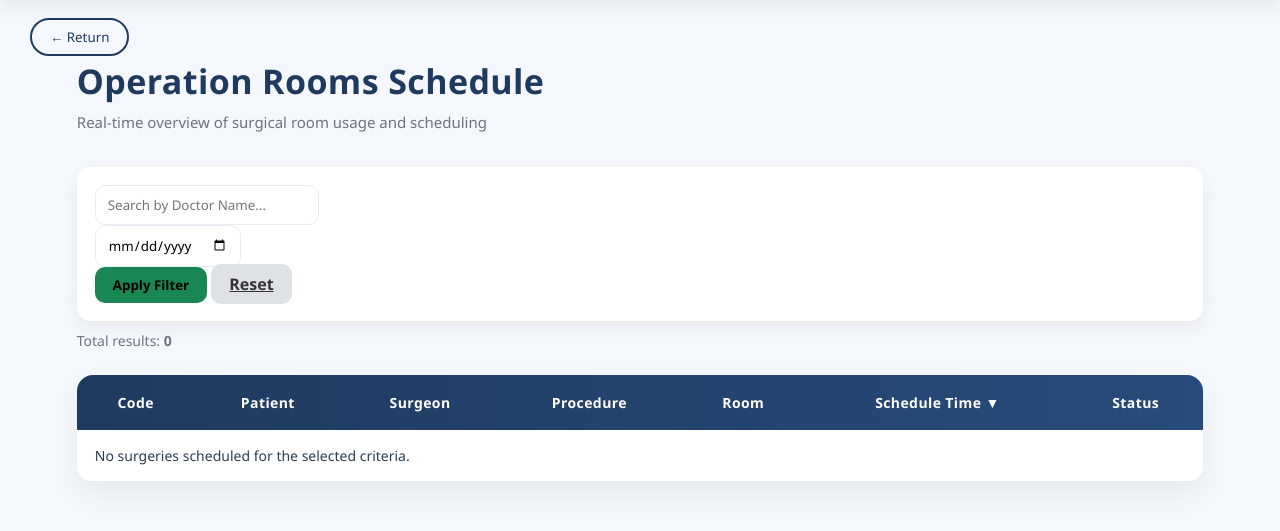
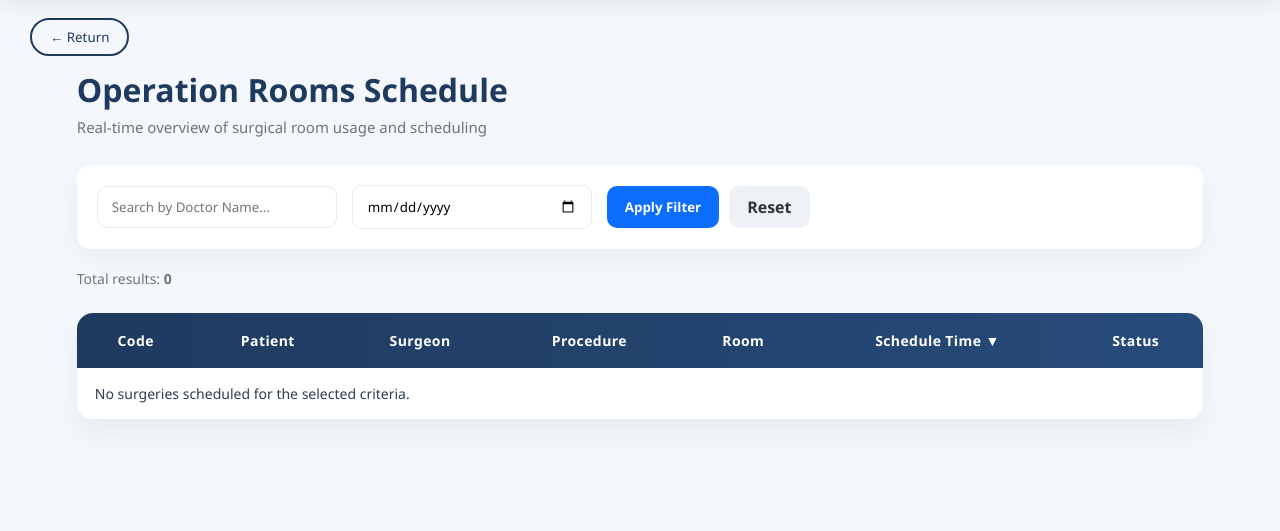
Before and after one commit to leenalshargabi/HealthCare, a Flask app: page /surgeries in a window 1280 px wide. Shown: the part 82-613 px from the top of the page. Run offline with Flask 3, Linux system fonts and the light colour scheme; the visitor is signed in with stand-in values (Sample User, id 1); data that the repository does not hold is empty.

Commit message:
surgeries fixed

```diff
--- /dev/null
+++ b/static/css/surgeries.css
@@ -0,0 +1,83 @@
+/* PAGE WRAPPER */
+.surgeries-page {
+  padding: 60px 6%;
+  animation: fadeIn 0.4s ease;
+}
+
+/* HEADER */
+.page-header h1 {
+  font-size: 32px;
+  color: var(--secondary);
+  margin-bottom: 6px;
+}
+
+.page-header .subtitle {
+  color: #6c757d;
+  margin-bottom: 28px;
+}
+
+/* FILTER WRAPPER */
+.filter-wrapper {
+  background: white;
+  padding: 20px;
+  border-radius: 14px;
+  box-shadow: 0 8px 24px rgba(0,0,0,0.05);
+  margin-bottom: 20px;
+}
+
+/* FILTER FORM */
+.filter-form {
+  display: flex;
+  gap: 15px;
+  flex-wrap: wrap;
+  align-items: center;
+}
+
+.filter-group input {
+  padding: 11px 14px;
+  border-radius: 10px;
+  border: 1px solid var(--border-soft);
+  min-width: 240px;
+  transition: 0.25s;
+}
+
+.filter-group input:focus {
+  border-color: var(--primary);
+  box-shadow: 0 0 0 3px rgba(13,110,253,0.1);
+  outline: none;
+}
+
+/* ACTIONS */
+.filter-actions {
+  display: flex;
+  gap: 10px;
+}
+
+/* BUTTONS */
+.btn-primary {
+  background: var(--primary);
+  border: none;
+  padding: 10px 18px;
+  border-radius: 10px;
+  color: white;
+  font-weight: 600;
+  cursor: pointer;
+  transition: 0.25s;
+}
+
+.btn-primary:hover {
+  background: #0b5ed7;
+}
+
+.btn-secondary {
+  background: #eef2f6;
+  padding: 10px 18px;
+  border-radius: 10px;
+  color: #333;
+  font-weight: 600;
+  text-decoration: none;
+}
+
+.btn-secondary:hover {
+  background: #dde3ea;
+}
--- a/templates/surgeries.html
+++ b/templates/surgeries.html
@@ -4,38 +4,48 @@
 
 {% block extra_css %}
 <link rel="stylesheet" href="{{ url_for('static', filename='css/main.css') }}">
+<link rel="stylesheet" href="{{ url_for('static', filename='css/surgeries.css') }}">
 {% endblock %}
 
 {% block content %}
 
-<section class="rooms-page">
+<section class="surgeries-page">
+
+    <div class="page-header">
         <h1>Operation Rooms Schedule</h1>
-    <p class="subtitle">Real-time overview of surgical room usage and scheduling</p>
+        <p class="subtitle">
+            Real-time overview of surgical room usage and scheduling
+        </p>
+    </div>
 
     <!-- FILTER FORM -->
-    <form method="GET" class="row g-3 mb-4">
-        <div class="col-md-4">
-            <input type="text" name="doctor" class="form-control"
+    <div class="filter-wrapper">
+        <form method="GET" class="filter-form">
+
+            <div class="filter-group">
+                <input type="text" name="doctor"
                        placeholder="Search by Doctor Name..."
                        value="{{ q_doctor or '' }}">
             </div>
 
-        <div class="col-md-3">
-            <input type="date" name="date" class="form-control"
+            <div class="filter-group">
+                <input type="date" name="date"
                        value="{{ q_date or '' }}">
             </div>
 
             <input type="hidden" name="order" value="{{ order }}">
 
-        <div class="col-md-4 d-flex gap-2">
-            <button type="submit" class="btn btn-success shadow-sm">
-                <i class="fas fa-filter"></i> Apply Filter
+            <div class="filter-actions">
+                <button type="submit" class="btn-primary">
+                    Apply Filter
                 </button>
-            <a href="/surgeries" class="btn btn-secondary">
+                <a href="/surgeries" class="btn-secondary">
                     Reset
                 </a>
             </div>
+
         </form>
+    </div>
 
     <!-- FILTER INFO -->
     {% if q_doctor or q_date %}
@@ -98,12 +108,12 @@
 
     <!-- PAGINATION -->
     {% if total_pages > 1 or has_next or current > 1 %}
-    <div class="pagination-container mt-5">
-        <nav aria-label="Page navigation">
-            <ul class="pagination justify-content-center align-items-center">
+    <div class="pagination-container">
+        <nav>
+            <ul class="pagination">
 
                 {% if current > 1 %}
-                <li class="page-item">
+                <li>
                     <a class="page-link"
                        href="?page={{ current - 1 }}&doctor={{ q_doctor }}&date={{ q_date }}&order={{ order }}">
                         Previous
@@ -111,14 +121,14 @@
                 </li>
                 {% endif %}
 
-                <li class="page-item active">
+                <li class="active">
                     <span class="page-link">
                         Page {{ current }}
                     </span>
                 </li>
 
                 {% if has_next %}
-                <li class="page-item">
+                <li>
                     <a class="page-link"
                        href="?page={{ current + 1 }}&doctor={{ q_doctor }}&date={{ q_date }}&order={{ order }}">
                         Next
@@ -130,6 +140,7 @@
         </nav>
     </div>
     {% endif %}
+
 </section>
 
 {% endblock %}
```
Lines whose indentation alone changed are shown as unchanged.
